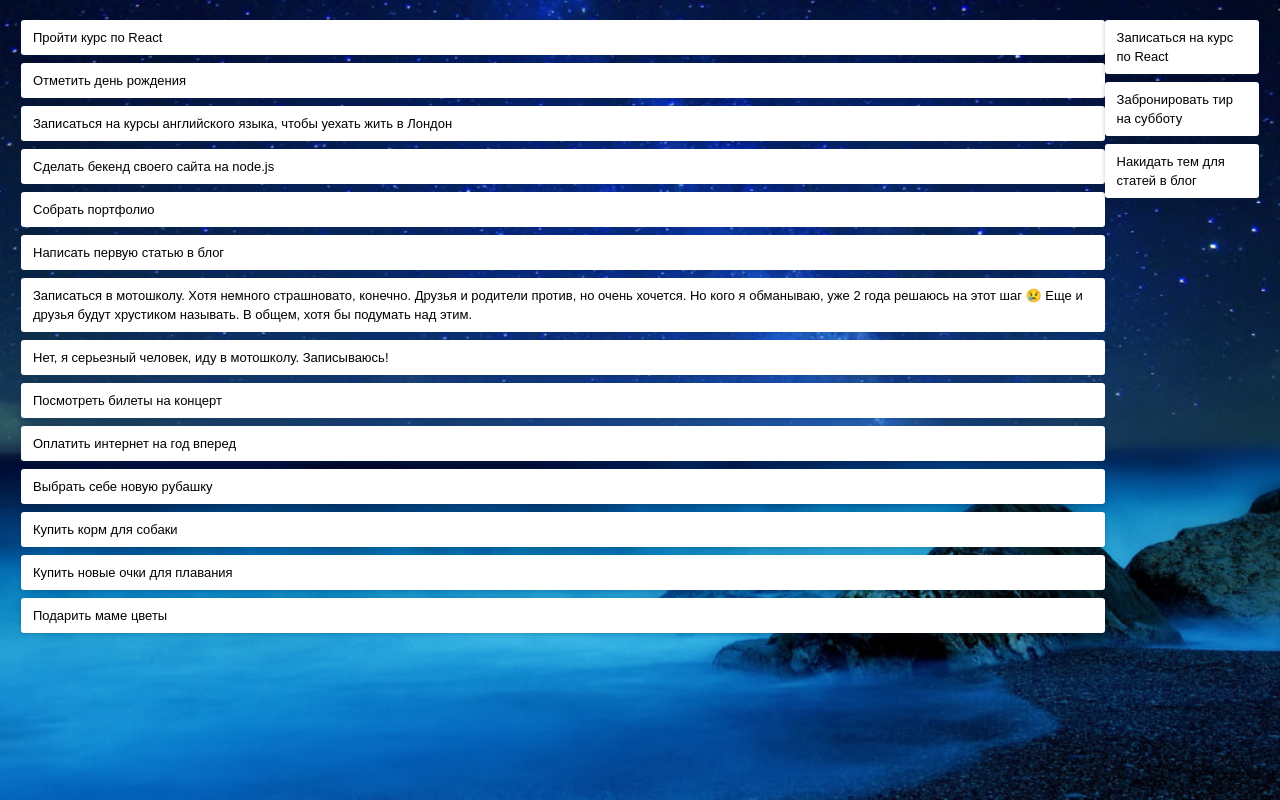
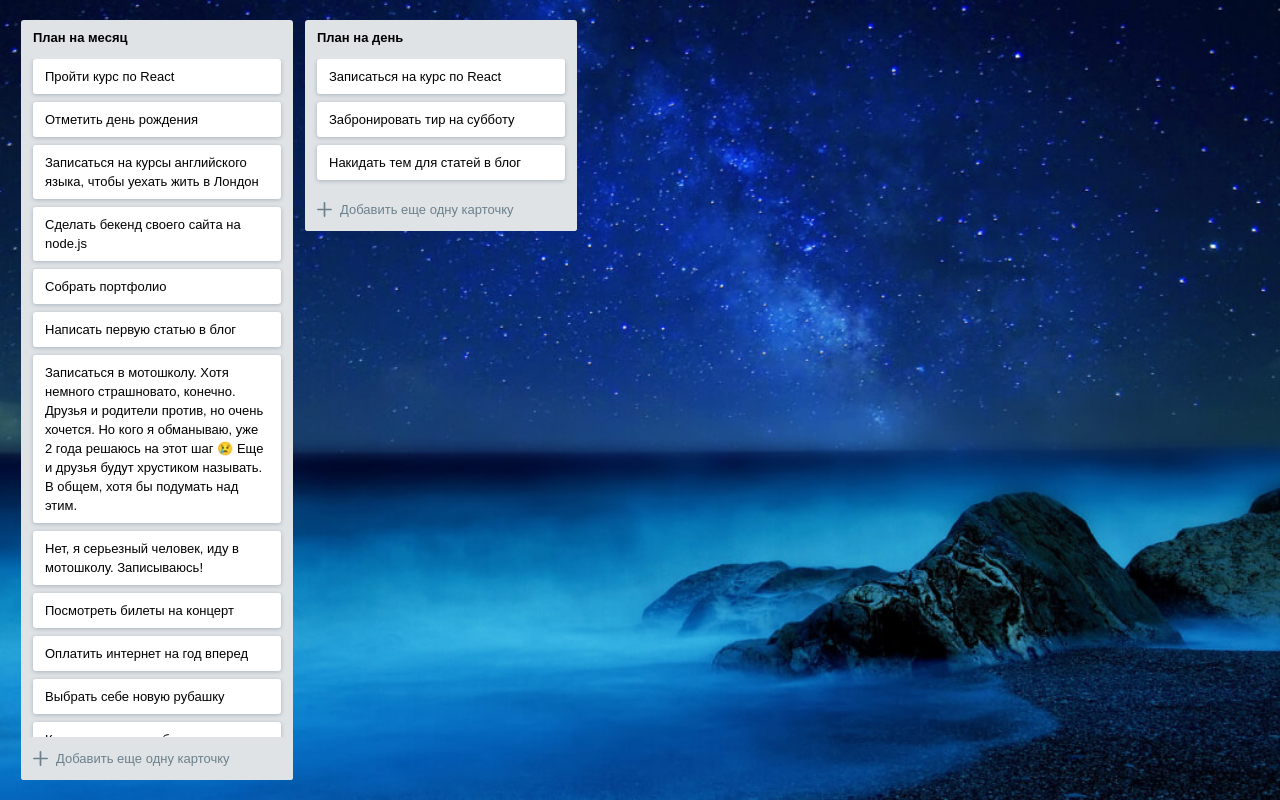
Before and after one commit to NikolayOskin/react-trello-clone, a React (Create React App) app: page / in a window 1280 px wide. Built offline with nearby package versions, Linux system fonts and the light colour scheme.

Commit message:
addCard form + handlers

```diff
--- a/src/components/Column.js
+++ b/src/components/Column.js
@@ -4,13 +4,50 @@ import Card from "./Card";
 class Column extends Component {
     constructor(props) {
         super(props);
+        this.state = {
+            cardFormShowed: false
+        }
+        this.showCardForm = this.showCardForm.bind(this);
+        this.hideCardForm = this.hideCardForm.bind(this);
+        this.addCard = this.addCard.bind(this);
+    }
 
+    showCardForm() {
+        this.setState(state => ({cardFormShowed: true}))
+    }
+
+    hideCardForm() {
+        this.setState(state => ({cardFormShowed: false}))
+    }
+
+    addCard() {
+        this.setState(state => ({cardFormShowed: false}))
     }
 
     render() {
         return (
-            <div>
-                {this.props.column.items.map((card, index) => <Card key={index} card={card}/>)}
+            <div className="column">
+                <h2 className="column__title">{this.props.column.name}</h2>
+
+                <div className="cards">
+                    {this.props.column.items.map((card, index) => <Card key={index} card={card}/>)}
+                </div>
+
+                <form action=""
+                      className={"form form--card " + (this.state.cardFormShowed === false ? 'hidden' : '')}>
+                    <textarea className="form__input" rows="3" placeholder="Введите название карточки"></textarea>
+                    <div className="form__buttons">
+                        <button type="button" onClick={this.addCard} className="button button--submit button--submit-card">
+                            Добавить карточку
+                        </button>
+                        <button type="button" onClick={this.hideCardForm} className="button button--close button--close-card"></button>
+                    </div>
+                </form>
+
+                <div className="add-new">
+                    <button className={"button button--new " + (this.state.cardFormShowed ? 'hidden' : '')}
+                            onClick={this.showCardForm}>Добавить еще одну карточку</button>
+                </div>
             </div>
         );
     }
```
